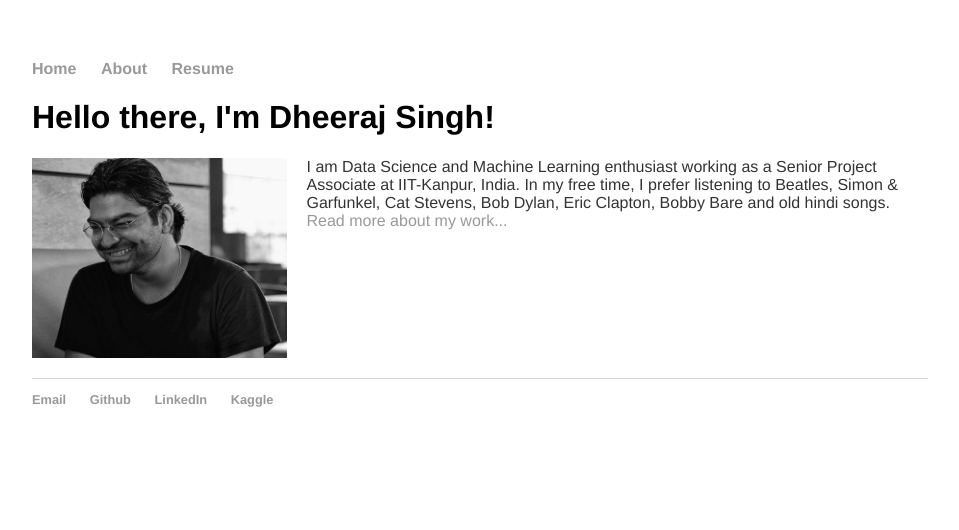
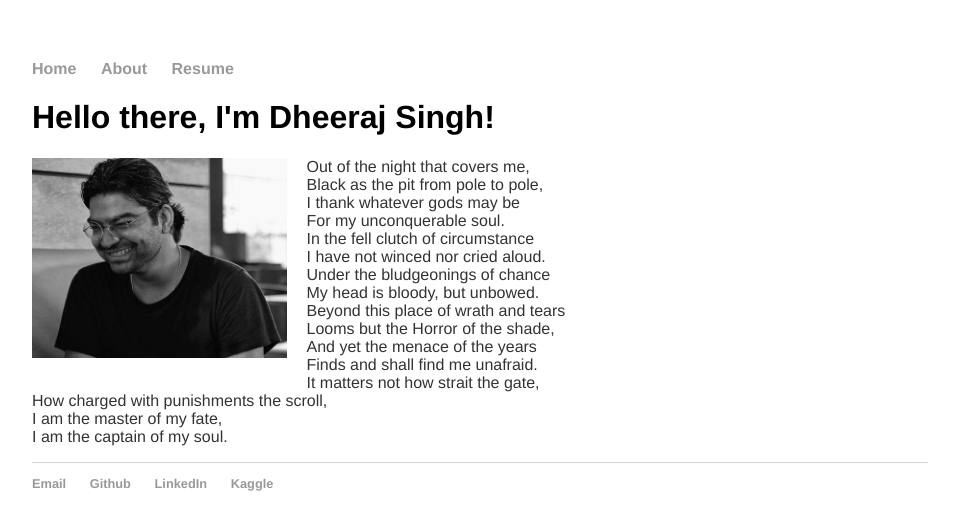
Before and after one commit to Dheeraj2444/Dheeraj2444.github.io, a Jekyll site: the page built from index.html, in a window 1280 px wide. Shown: the top 530 px of the page, without its empty margins (160-1119 px from the left). Built offline with Jekyll 4.4.1, drawn with Linux system fonts in a browser that asks for light colours.

Commit message:
Update index.html

```diff
--- a/index.html
+++ b/index.html
@@ -5,6 +5,24 @@ title: Dheeraj Singh
 <div id="content">
 	<h1>Hello there, I'm Dheeraj Singh!</h1>
 	<p><img src="./images/14285458_10155221726719447_418847294_o.jpg" alt="Profile Image" height="200"/>
-	I am Data Science and Machine Learning enthusiast working as a Senior Project Associate at IIT-Kanpur, India. In my free time,
-	I prefer listening to Beatles, Simon & Garfunkel, Cat Stevens, Bob Dylan, Eric Clapton, Bobby Bare and old hindi songs. <a href="/about">Read more about my work...</a></p>
+	Out of the night that covers me,<br>
+      	Black as the pit from pole to pole,<br>
+	I thank whatever gods may be<br>
+      	For my unconquerable soul.<br>
+
+	In the fell clutch of circumstance<br>
+      	I have not winced nor cried aloud.<br>
+	Under the bludgeonings of chance<br>
+      	My head is bloody, but unbowed.<br>
+
+	Beyond this place of wrath and tears<br>
+      	Looms but the Horror of the shade,<br>
+	And yet the menace of the years<br>
+      	Finds and shall find me unafraid.<br>
+
+	It matters not how strait the gate,<br>
+      	How charged with punishments the scroll,<br>
+	I am the master of my fate,<br>
+      	I am the captain of my soul.<br>
+	</p>
 </div>
```
